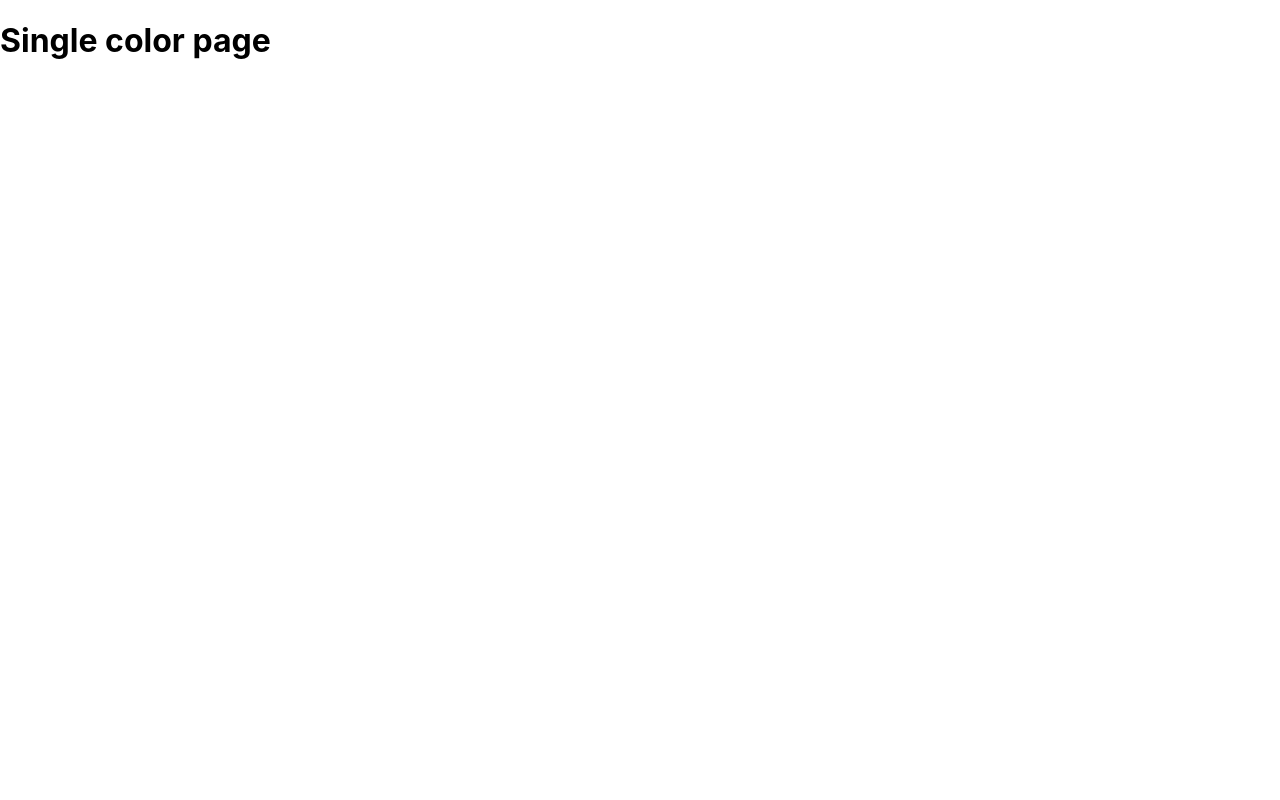
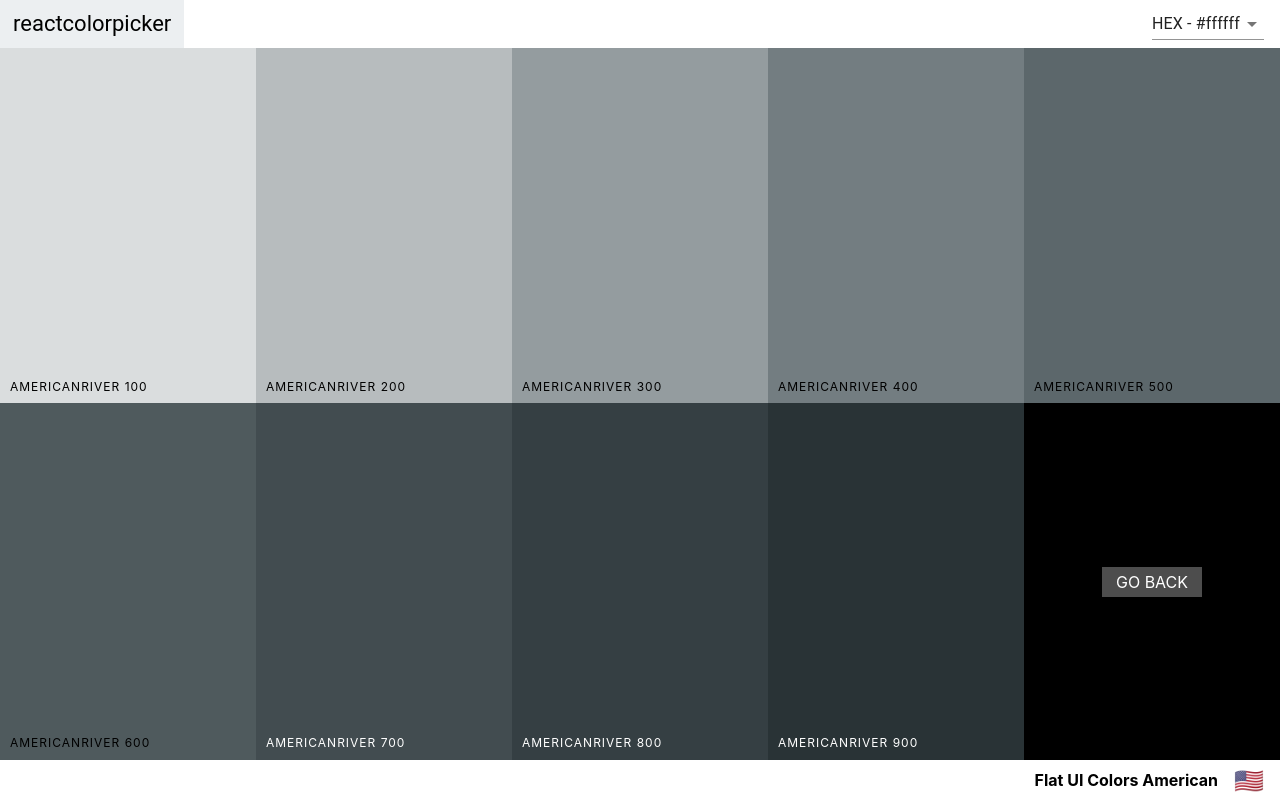
Before and after one commit to vinioo/color-picker, a React (Create React App) app: page /palette/flat-ui-colors-american/americanriver in a window 1280 px wide. Built offline with nearby package versions, Linux system fonts and the light colour scheme.

Commit message:
Added footer and navbar on single color and dynamic text color

```diff
--- a/src/App.js
+++ b/src/App.js
@@ -2,6 +2,7 @@
 import { Route, Switch } from 'react-router-dom';
 import Palette from './Palette';
 import PaletteList from './PaletteList';
+import SingleColorPalette from './SingleColorPalette';
 import seedColors from './seedColors';
 import { generatePalette } from './colorHelpers';
 
@@ -14,7 +15,13 @@
     render() {
         return (
             <Switch>
-                <Route exact path="/" render={(routeProps) => <PaletteList palettes={seedColors} {...routeProps} />} />
+                <Route
+                    exact
+                    path="/"
+                    render={routeProps => (
+                        <PaletteList palettes={seedColors} {...routeProps} />
+                    )}
+                />
                 <Route
                     exact
                     path="/palette/:id"
@@ -26,7 +33,16 @@
                         />
                     )}
                 />
-                <Route exact path="/palette/:paletteId/:colorId" render={() => <h1>Single color page</h1>}/>
+                <Route
+                    exact
+                    path="/palette/:paletteId/:colorId"
+                    render={routeProps => (
+                        <SingleColorPalette
+                            colorId={routeProps.match.params.colorId}
+                            palette={generatePalette(this.findPalette(routeProps.match.params.paletteId))}
+                        />
+                    )}
+                />
             </Switch>
 
             // <div>
--- a/src/ColorBox.js
+++ b/src/ColorBox.js
@@ -1,6 +1,7 @@
 import React, { Component } from 'react';
 import { CopyToClipboard } from 'react-copy-to-clipboard';
-import { Link } from 'react-router-dom'
+import { Link } from 'react-router-dom';
+import chroma from 'chroma-js';
 import './Colorbox.css';
 
 export default class ColorBox extends Component {
@@ -26,8 +27,10 @@
         );
     }
     render() {
-        const { name, background } = this.props;
+        const { name, background, paletteId, id, showLink } = this.props;
         const { copied } = this.state;
+        const isDarkColor = chroma(background).luminance() <= 0.082;
+        const isLIghtColor = chroma(background).luminance() >= 0.65;
         return (
             <CopyToClipboard text={background} onCopy={this.changeCopyState}>
                 <div style={{ background: background }} className="ColorBox">
@@ -37,17 +40,33 @@
                     />
                     <div className={`copy-msg ${copied && 'show'}`}>
                         <h1>copied!</h1>
-                        <p>{this.props.background}</p>
+                        <p className={isLIghtColor && 'dark-text'}>
+                            {this.props.background}
+                        </p>
                     </div>
                     <div className="copy-container">
                         <div className="box-content">
-                            <span>{name}</span>
+                            <span className={isDarkColor && 'light-text'}>
+                                {name}
+                            </span>
                         </div>
-                        <button className="copy-button">Copy</button>
+                        <button
+                            className={`copy-button ${isLIghtColor &&
+                                'dark-text'}`}>
+                            Copy
+                        </button>
                     </div>
-                    <Link to="/" onClick={e => e.stopPropagation()}>
-                    <span className="see-more">More</span>
-                    </Link>
+                    {showLink && (
+                        <Link
+                            to={`/palette/${paletteId}/${id}`}
+                            onClick={e => e.stopPropagation()}>
+                            <span
+                                className={`see-more ${isLIghtColor &&
+                                    'dark-text'}`}>
+                                MORE
+                            </span>
+                        </Link>
+                    )}
                 </div>
             </CopyToClipboard>
         );
--- a/src/Colorbox.css
+++ b/src/Colorbox.css
@@ -7,7 +7,13 @@
     cursor: pointer;
     margin-bottom: -4.5px;
 }
-.copy-button {
+.SingleColorPalette .ColorBox {
+    height: 50%;
+}
+.go-back.ColorBox {
+    background-color: black !important;
+}
+.copy-button,.back-button {
     width: 100px;
     height: 30px;
     position: absolute;
@@ -18,16 +24,19 @@
     margin-top: -15px;
     text-align: center;
     outline: none;
-    background: rgba(255,255,255,.3);
+    background: rgba(255, 255, 255, 0.3);
     font-size: 1rem;
     line-height: 30px;
     color: white;
     text-transform: uppercase;
     border: none;
+    text-decoration: none;
+}
+.copy-button {
     opacity: 0;
 }
 
-.ColorBox:hover .copy-button{
+.ColorBox:hover .copy-button {
     opacity: 1;
     transition: 0.5s;
 }
@@ -43,8 +52,14 @@
     text-transform: uppercase;
     font-size: 12px;
 }
+.light-text {
+    color: white;
+}
+.ColorBox .dark-text {
+    color: rgba(0,0,0,.8);
+}
 .see-more {
-    background: rgba(255,255,255,.3);
+    background: rgba(255, 255, 255, 0.3);
     position: absolute;
     border: none;
     right: 0;
@@ -61,8 +76,8 @@
     z-index: 0;
     width: 100%;
     height: 100%;
-    transition: transform .6s ease-in-out;
-    transform: scale(0.1)
+    transition: transform 0.6s ease-in-out;
+    transform: scale(0.1);
 }
 .copy-overlay.show {
     opacity: 1;
@@ -89,13 +104,13 @@
     opacity: 1;
     transform: scale(1);
     z-index: 25;
-    transition: all .3s ease-in-out;
-    transition-delay: .3s;
+    transition: all 0.3s ease-in-out;
+    transition-delay: 0.3s;
 }
 .copy-msg h1 {
     font-weight: 400;
     text-shadow: 1px 2px black;
-    background: rgba(255,255,255,.3);
+    background: rgba(255, 255, 255, 0.3);
     width: 100%;
     text-align: center;
     margin-bottom: 0;
--- a/src/Navbar.js
+++ b/src/Navbar.js
@@ -1,5 +1,5 @@
 import React, { Component } from 'react';
-import {Link} from 'react-router-dom'
+import { Link } from 'react-router-dom';
 import Select from '@material-ui/core/Select';
 import MenuItem from '@material-ui/core/MenuItem';
 
@@ -29,13 +29,14 @@
     }
 
     render() {
-        const { level, changeLevel } = this.props;
+        const { level, changeLevel, isSingleColor } = this.props;
         const { format } = this.state;
         return (
             <header className="Navbar">
                 <div className="logo">
                     <Link to="/">reactcolorpicker</Link>
                 </div>
+                {isSingleColor && (
                     <div className="slider-container">
                         <span>Level: {level}</span>
                         <div className="slider">
@@ -48,6 +49,7 @@
                             />
                         </div>
                     </div>
+                )}
                 <div className="select-container">
                     <Select value={format} onChange={this.handleFormatChange}>
                         <MenuItem value="hex">HEX - #ffffff</MenuItem>
@@ -61,13 +63,22 @@
                     anchorOrigin={{ vertical: 'bottom', horizontal: 'left' }}
                     open={this.state.open}
                     autoHideDuration={3000}
-                    message={<span id="message-id"> Format Changed to {format.toUpperCase()}!</span>}
+                    message={
+                        <span id="message-id">
+                            {' '}
+                            Format Changed to {format.toUpperCase()}!
+                        </span>
+                    }
                     ContentProps={{
                         'aria-describedby': 'message-id'
                     }}
                     onClose={this.closeSnackbar}
                     action={[
-                        <IconButton onClick={this.closeSnackbar} color="inherit" key="close" aria-label="close">
+                        <IconButton
+                            onClick={this.closeSnackbar}
+                            color="inherit"
+                            key="close"
+                            aria-label="close">
                             <CloseIcon />
                         </IconButton>
                     ]}
--- a/src/Palette.js
+++ b/src/Palette.js
@@ -1,14 +1,15 @@
 import React, { Component } from 'react';
 import ColorBox from './ColorBox';
 import Navbar from './Navbar';
+import PaletteFooter from './PaletteFooter';
 import './Palette.css';
 
 export default class Pallete extends Component {
     constructor(props) {
         super(props);
-        this.state = { level: 500, format: "hex" };
+        this.state = { level: 500, format: 'hex' };
         this.changeLevel = this.changeLevel.bind(this);
-        this.changeFormat = this.changeFormat.bind(this)
+        this.changeFormat = this.changeFormat.bind(this);
     }
     changeLevel(level) {
         this.setState({
@@ -16,22 +17,31 @@
         });
     }
     changeFormat(val) {
-        this.setState({format: val})
+        this.setState({ format: val });
     }
     render() {
-        const { colors, paletteName, emoji } = this.props.palette;
-        const { level,format } = this.state;
+        const { colors, paletteName, emoji, id } = this.props.palette;
+        const { level, format } = this.state;
         const colorBoxes = colors[level].map(color => (
-            <ColorBox background={color[format]} name={color.name} key={color.id}/>
+            <ColorBox
+                background={color[format]}
+                name={color.name}
+                key={color.id}
+                id={color.id}
+                paletteId={id}
+                showLink={true}
+            />
         ));
         return (
             <div className="Palette">
-                <Navbar level={level} changeLevel={this.changeLevel} handleChange={this.changeFormat}/>
+                <Navbar
+                    level={level}
+                    changeLevel={this.changeLevel}
+                    handleChange={this.changeFormat}
+                    isSingleColor
+                />
                 <div className="Palette-colors">{colorBoxes}</div>
-                <footer className="Palette-footer">
-                {paletteName}
-                <span className="emoji">{emoji}</span>
-                </footer>
+                <PaletteFooter paletteName={paletteName} emoji={emoji}/>
             </div>
         );
     }
--- /dev/null
+++ b/src/PaletteFooter.js
@@ -0,0 +1,11 @@
+import React from 'react'
+
+export default function PaletteFooter(props) {
+    const {paletteName, emoji} = props;
+    return (
+        <footer className="Palette-footer">
+            {paletteName}
+            <span className="emoji">{emoji}</span>
+        </footer>
+    )
+}
--- /dev/null
+++ b/src/SingleColorPalette.js
@@ -0,0 +1,62 @@
+import React, { Component } from 'react';
+import { Link } from 'react-router-dom'
+import Navbar from './Navbar';
+import PaletteFooter from './PaletteFooter';
+import ColorBox from './ColorBox';
+
+export default class SingleColorPalette extends Component {
+    constructor(props) {
+        super(props);
+        this._shades = this.gatherShades(
+            this.props.palette,
+            this.props.colorId
+        );
+        this.state = {
+            format: 'hex'
+        };
+        this.changeFormat = this.changeFormat.bind(this);
+    }
+    gatherShades(palette, colorToFilter) {
+        console.log(this.props);
+        let shades = [];
+        let allColors = palette.colors;
+
+        for (let key in allColors) {
+            shades = shades.concat(
+                allColors[key].filter(color => color.id === colorToFilter)
+            );
+        }
+        console.log(shades);
+        return shades.slice(1);
+    }
+    changeFormat(val) {
+        this.setState({ format: val });
+    }
+    render() {
+        const { paletteName, emoji, id } = this.props.palette;
+        const { format } = this.state;
+        const colorBoxes = this._shades.map(color => (
+            <ColorBox
+                key={color.name}
+                name={color.name}
+                background={color[format]}
+                showLink={false}
+            />
+        ));
+        return (
+            <div className="SingleColorPalette Palette">
+                <Navbar
+                    handleChange={this.changeFormat}
+                    isSingleColor={false}
+                />
+                <div className="Palette-colors">
+                {colorBoxes}
+                <div className="go-back ColorBox">
+                    <Link to={`/palette/${id}`} className="back-button">GO BACK</Link>
+                </div>
+                </div>
+                <PaletteFooter paletteName={paletteName} emoji={emoji}/>
+            </div>
+        );
+    }
+}
```
Lines whose indentation alone changed are shown as unchanged.
